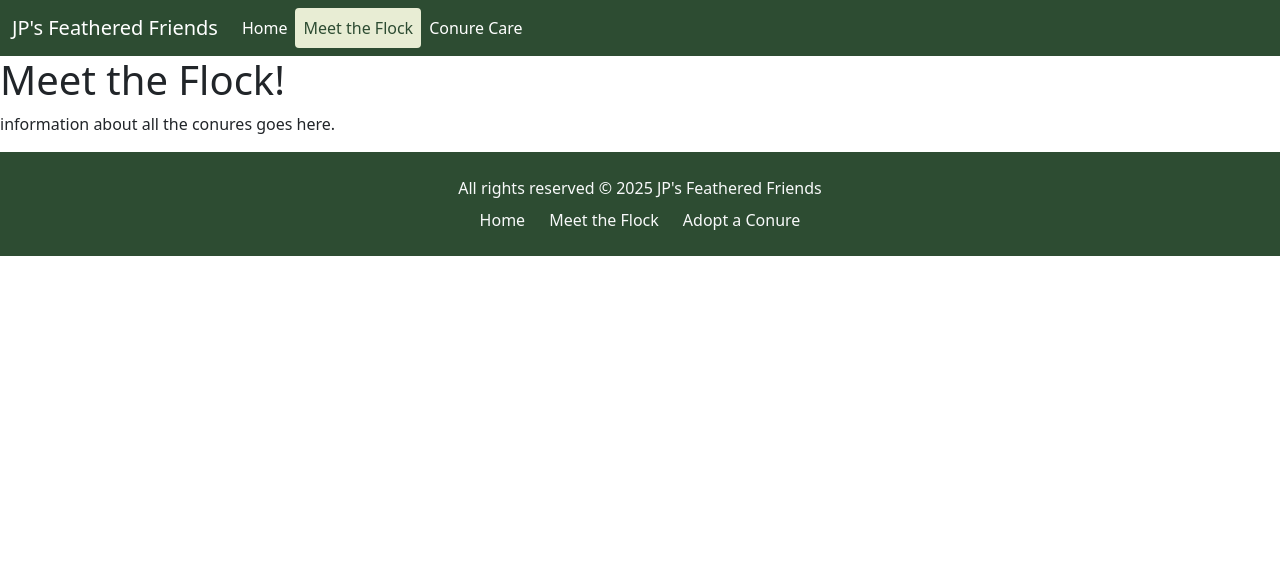
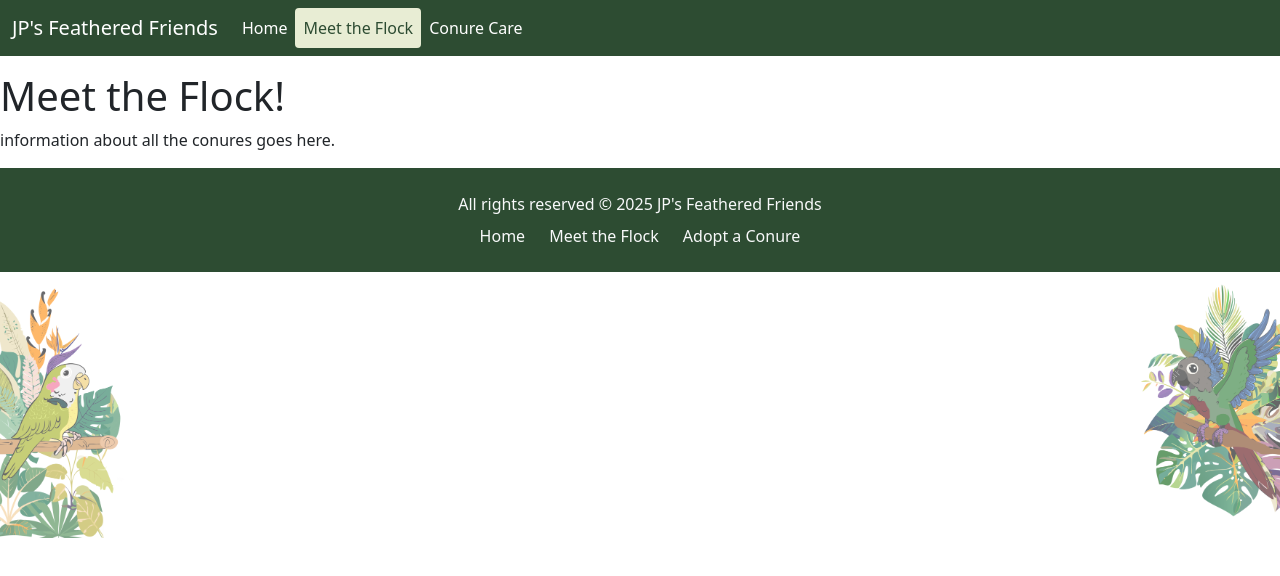
Before and after one commit to jpcreativeworks/JPsFeatheredFriends, a plain HTML site: page about.html in a window 1280 px wide. Drawn offline with nearby package versions, Linux system fonts and the light colour scheme.

Commit message:
Added background details to all pages

```diff
--- a/about.html
+++ b/about.html
@@ -24,6 +24,13 @@
     </div>
   </div>
 </nav>
+<div>
+  <div class="page-background-wrapper">
+
+  <div class="side-bg left-bg d-none d-md-block"></div>
+  <div class="side-bg right-bg d-none d-md-block"></div>
+
+  <div class="content-wrapper">
   <header>
     <h1 class="welcome">
       Meet the Flock!
@@ -44,6 +51,8 @@
       </nav>
     </div>
   </footer>
+  </div>
+</div>
 </div>
 <script src="https://cdn.jsdelivr.net/npm/bootstrap@5.3.6/dist/js/bootstrap.bundle.min.js" integrity="sha384-j1CDi7MgGQ12Z7Qab0qlWQ/Qqz24Gc6BM0thvEMVjHnfYGF0rmFCozFSxQBxwHKO" crossorigin="anonymous"></script>
 </body>
--- a/src/styles.css
+++ b/src/styles.css
@@ -13,3 +13,57 @@
   color: #2d4c32 !important;
   border-radius: 0.25rem;
 }
+
+.page-background-wrapper {
+  position: relative;
+  min-height: 100vh;
+  overflow-x: hidden;
+}
+
+.side-bg {
+  position: fixed;
+  top: 0;
+  width: 200px;
+  height: 100vh;
+  background-repeat: no-repeat;
+  background-size: contain;
+  background-position: center;
+  z-index: 0;
+  opacity: 0.6;
+  pointer-events: none;
+}
+
+.left-bg {
+  left: 0;
+  background-image: url('/imgs/JP_Aviary-02.png');
+}
+
+.right-bg {
+  right: 0;
+  background-image: url('/imgs/JP_Aviary-03.png');
+}
+
+.content-wrapper {
+  position: relative;
+  z-index: 1;
+  padding-top: 1rem;
+}
+
+.glass-card {
+  background: rgba(255, 255, 255, 0.85);
+  border-radius: 12px;
+  box-shadow: 0 8px 24px rgba(0, 0, 0, 0.2);
+  padding: 2rem;
+}
+
+/* Mobile */
+@media (max-width: 768px) {
+  .side-bg {
+    display: none !important;
+  }
+
+  .glass-card {
+    background: rgba(255, 255, 255, 0.95);
+    padding: 1.5rem;
+  }
+}
```
Also changed, not shown: adopt.html (+7 -0 lines), index.html (+7 -0 lines), imgs/JP_Aviary-02.png (renamed from imgs/JP Aviary-02.png), imgs/JP_Aviary-03.png (renamed from imgs/JP Aviary-03.png).
